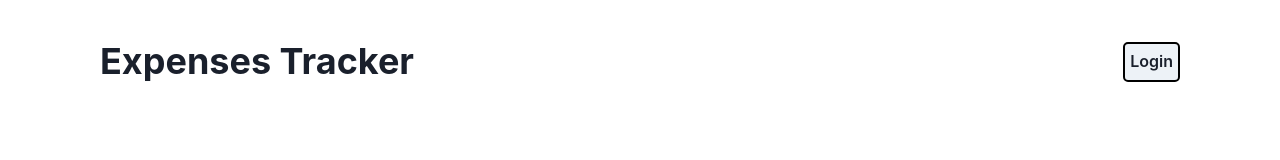
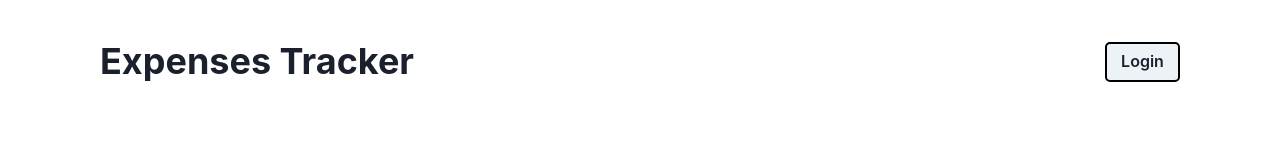
Before and after one commit to khaiee0811/expense-tracker, a Next.js app in the folder expense-tracker/: page / in a window 1280 px wide. Shown: the top 160 px of the page. Built offline with nearby package versions, Linux system fonts and the light colour scheme.

Commit message:
Changed width of login button

```diff
--- a/expense-tracker/src/components/Header.tsx
+++ b/expense-tracker/src/components/Header.tsx
@@ -15,7 +15,7 @@ export default function Header() {
         >
             <Flex justifyContent="space-between" alignItems="center">
                 <Heading>Expenses Tracker</Heading>
-                <Button padding="5px" border="2px solid black" borderRadius="5px">Login</Button>
+                <Button border="2px solid black" borderRadius="5px" width="75px">Login</Button>
             </Flex>
         </Box>
     );
```
